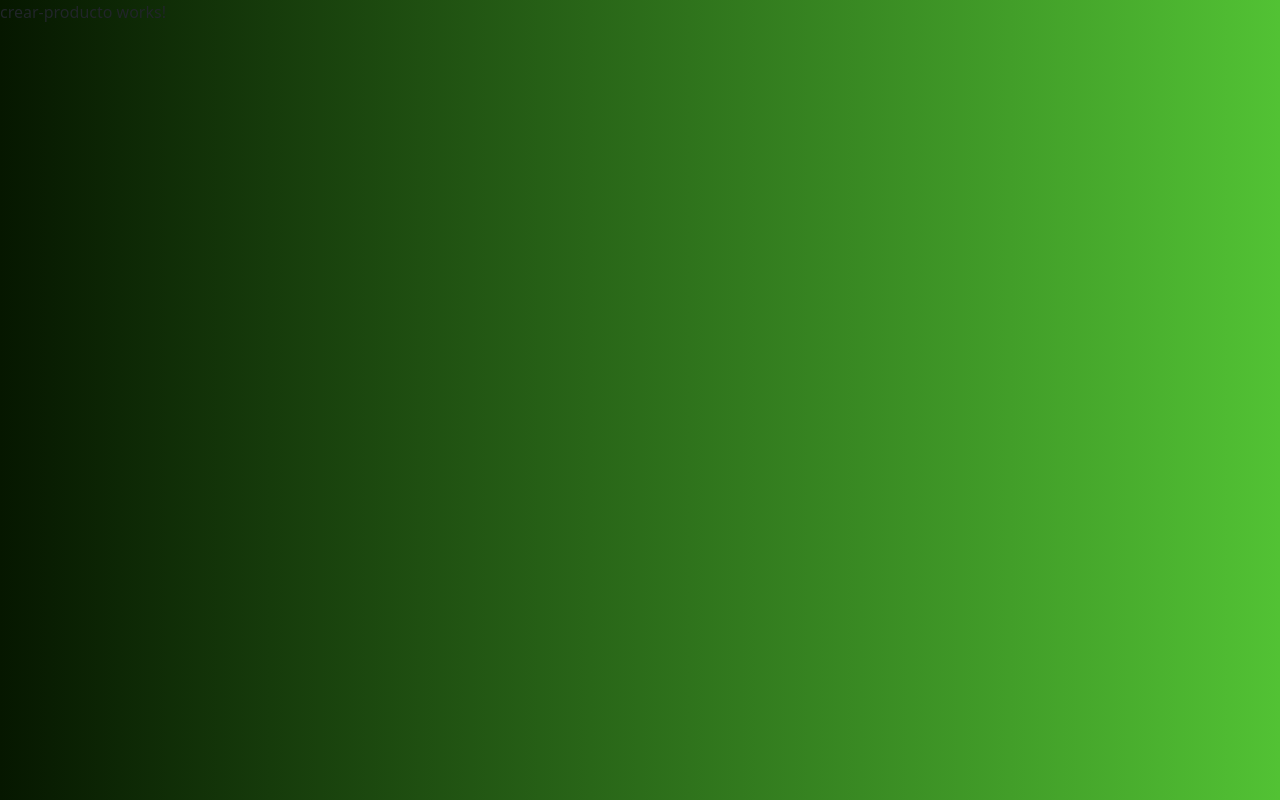
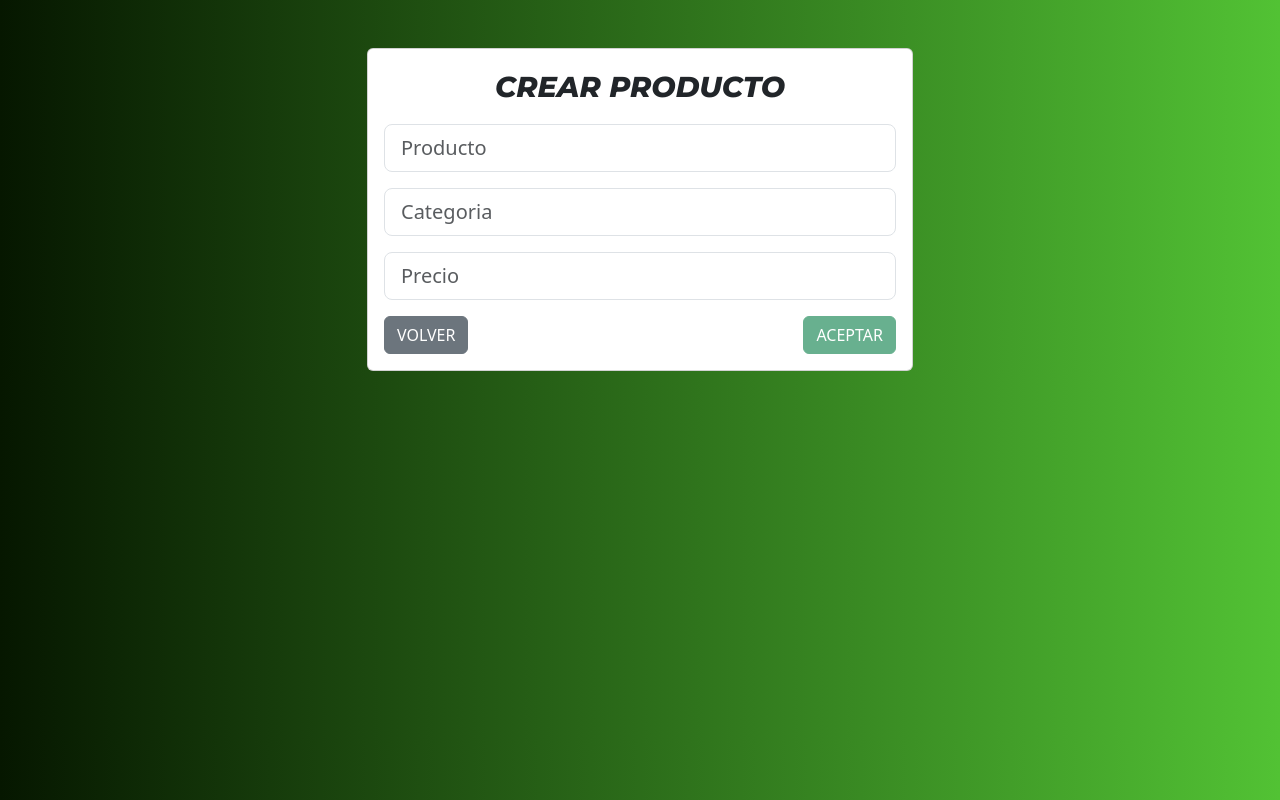
Before and after one commit to Jose-Jaime-Castaneda/MEAN, an Angular app: page /crear_producto in a window 1280 px wide. Built offline with nearby package versions, Linux system fonts and the light colour scheme; a web font is replaced by a local one.

Commit message:
Control de formulario crearProducto listo

```diff
--- a/src/app/components/crear-producto/crear-producto.component.css
+++ b/src/app/components/crear-producto/crear-producto.component.css
@@ -0,0 +1,4 @@
+.text-danger{
+    text-align: start;
+    margin-left: 8px;
+}
--- a/src/app/components/crear-producto/crear-producto.component.html
+++ b/src/app/components/crear-producto/crear-producto.component.html
@@ -1 +1,41 @@
-<p>crear-producto works!</p>
+<div class="container mt-5">
+    <div class="row">
+        <div class="col-lg-6 offset-lg-3">
+            <div class="card">
+                <div class="card-body text-center">
+                    <span class="titulo">CREAR PRODUCTO</span>
+                    <form class="mt-3" [formGroup]="productoForm" (ngSubmit)="agregarProdcuto()">
+                        <div class="mb-3">
+                            <input type="text" formControlName="producto" class="form-control form-control-lg"
+                                placeholder="Producto" />
+                            <div class="text-danger"
+                                *ngIf="productoForm.get('producto')?.hasError('required') && productoForm.get('producto')?.touched">
+                                <span>El nombre del producto es <strong>Obligatorio</strong></span>
+                            </div>
+                        </div>
+                        <div class="mb-3">
+                            <input type="text" formControlName="categoria" class="form-control form-control-lg"
+                                placeholder="Categoria" />
+                            <div class="text-danger"
+                                *ngIf="productoForm.get('categoria')?.hasError('required') && productoForm.get('categoria')?.touched">
+                                <span>La categoria del producto es <strong>Obligatorio</strong></span>
+                            </div>
+                        </div>
+                        <div class="mb-3">
+                            <input type="number" formControlName="precio" class="form-control form-control-lg"
+                                placeholder="Precio" />
+                            <div class="text-danger"
+                                *ngIf="productoForm.get('precio')?.hasError('required') && productoForm.get('precio')?.touched">
+                                <span>El precio del producto es <strong>Obligatorio</strong></span>
+                            </div>
+                        </div>
+                        <div class="mb-3">
+                            <button class="btn btn-secondary float-start" routerLink="">VOLVER</button>
+                            <button type="submit" [disabled]="productoForm.invalid" class="btn btn-success float-end">ACEPTAR</button>
+                        </div>
+                    </form>
+                </div>
+            </div>
+        </div>
+    </div>
+</div>
--- a/src/app/components/crear-producto/crear-producto.component.ts
+++ b/src/app/components/crear-producto/crear-producto.component.ts
@@ -1,13 +1,27 @@
 import { Component } from '@angular/core';
 import { CommonModule } from '@angular/common';
+import { RouterLink } from '@angular/router';
+import { ReactiveFormsModule, FormGroup, FormBuilder, Validators } from '@angular/forms';
 
 @Component({
   selector: 'app-crear-producto',
   standalone: true,
-  imports: [CommonModule],
+  imports: [CommonModule, RouterLink, ReactiveFormsModule],
   templateUrl: './crear-producto.component.html',
   styleUrl: './crear-producto.component.css'
 })
 export class CrearProductoComponent {
+  productoForm: FormGroup;
 
+  constructor(private fb: FormBuilder) {
+    this.productoForm = this.fb.group({
+      producto: ['', Validators.required],
+      categoria: ['', Validators.required],
+      precio: ['', Validators.required],
+    })
+  }
+
+  agregarProdcuto() {
+    console.log(this.productoForm);
+  }
 }
```
